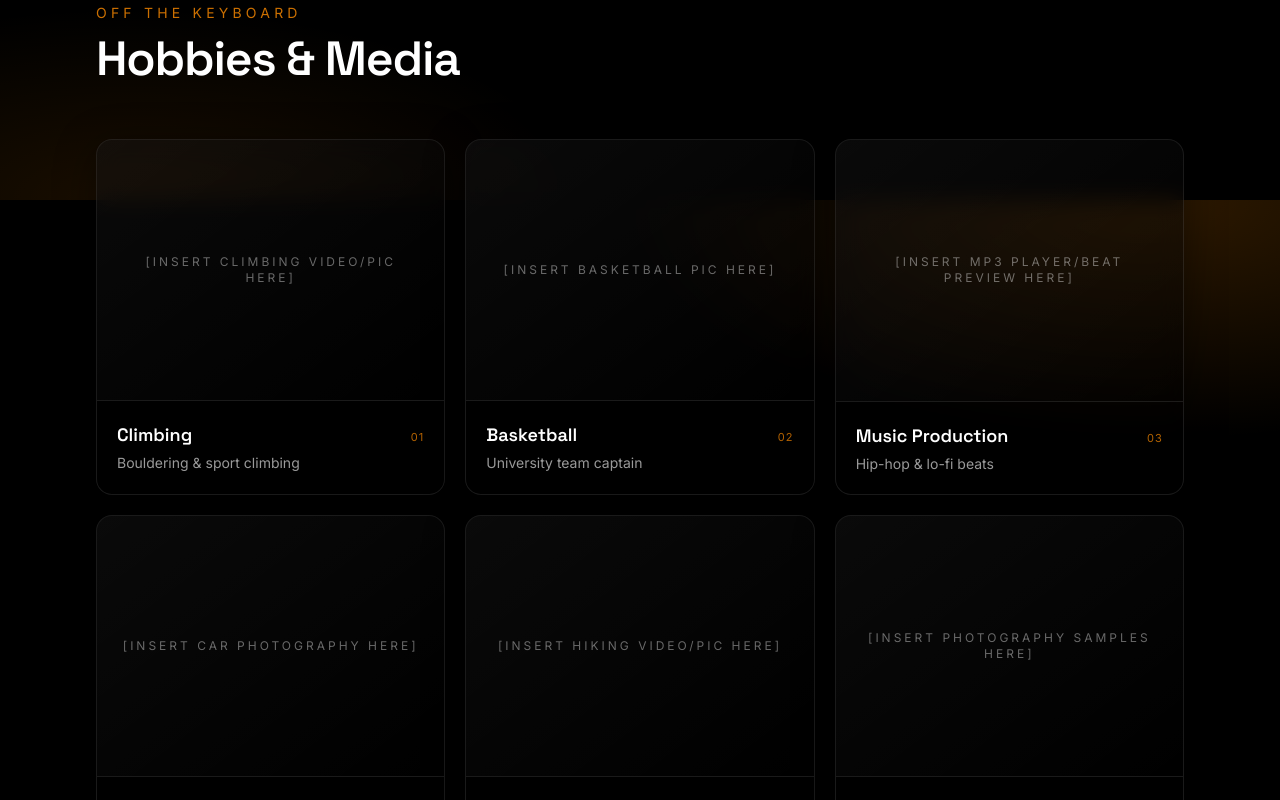
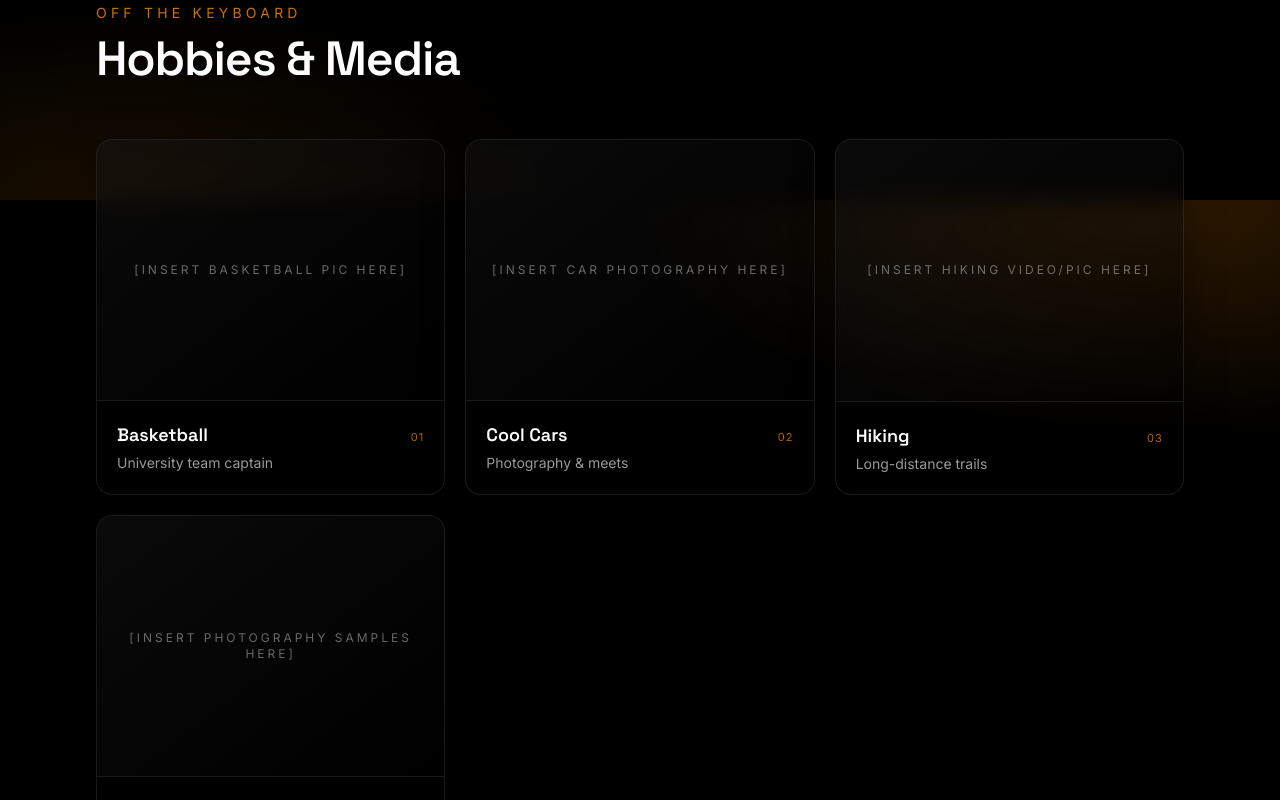
Before and after one commit to UlvisTurkers/Portfolio_Website, a React (Vite) app: page / in a window 1280 px wide. Shown: the part 3000-3800 px from the top of the page. Built offline with nearby package versions, Linux system fonts and the light colour scheme.

Commit message:
Remove unused hobby entries for Climbing and Music Production to streamline data structure.

```diff
--- a/src/data/hobbies.js
+++ b/src/data/hobbies.js
@@ -1,19 +1,9 @@
 // Hobby tiles: replace `placeholder` text with embedded media when assets are ready.
 export const hobbies = [
-  {
-    label: 'Climbing',
-    placeholder: '[INSERT CLIMBING VIDEO/PIC HERE]',
-    tone: 'Bouldering & sport climbing',
-  },
   {
     label: 'Basketball',
     placeholder: '[INSERT BASKETBALL PIC HERE]',
     tone: 'University team captain',
-  },
-  {
-    label: 'Music Production',
-    placeholder: '[INSERT MP3 PLAYER/BEAT PREVIEW HERE]',
-    tone: 'Hip-hop & lo-fi beats',
   },
   {
     label: 'Cool Cars',
```
